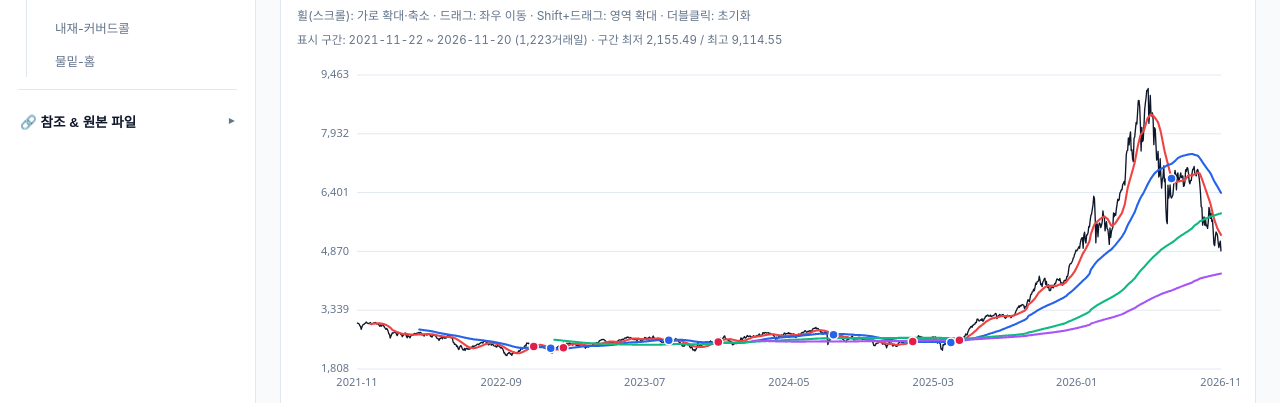
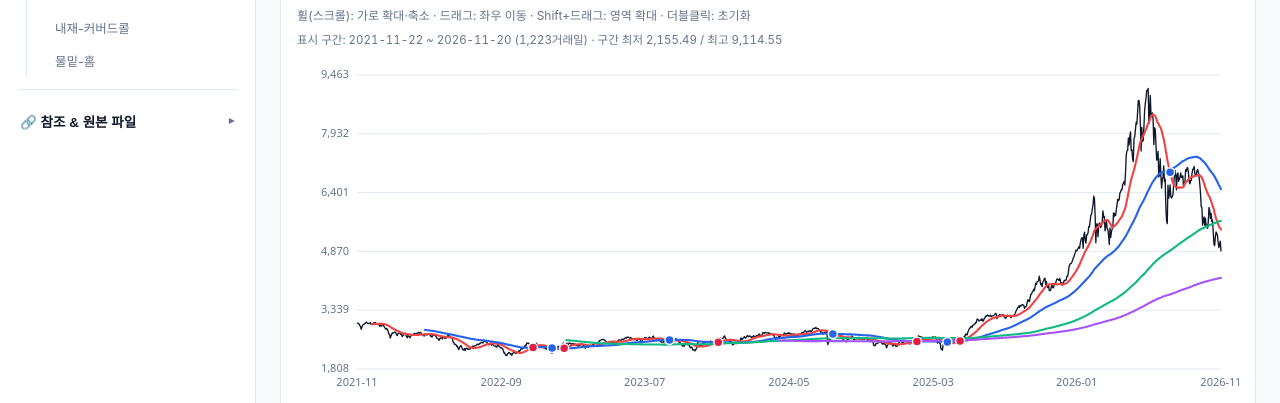
Before and after one commit to jjw9302/kospi-30d, a plain HTML site: page index.html in a window 1280 px wide. Shown: the part 329-732 px from the top of the page. Drawn offline with Linux system fonts and the light colour scheme.

Commit message:
fix: compute weekly MAs as smooth daily-rolling 5x trading-day SMAs (zero steps)

```diff
--- a/index.html
+++ b/index.html
@@ -739,53 +739,23 @@
       const dailyMas = {};
       for (const p of periods) dailyMas[p] = calcSMA(dCloses, p);
 
-      // Compute weekly MAs and linearly interpolate between consecutive week-end daily indices for silky smooth curves
-      const weekly = buildWeekly(asc);
-      const wCloses = weekly.map((w) => w.close);
-      const wRawMas = {};
-      for (const p of periods) wRawMas[p] = calcSMA(wCloses, p);
-
-      const dateToDailyIdx = new Map();
-      asc.forEach((d, idx) => dateToDailyIdx.set(d.date, idx));
-      const weekEndDailyIdxs = weekly.map((w) => dateToDailyIdx.get(w.date));
-
+      // Compute weekly MAs smoothly on daily closes (1 week = 5 trading days: 25/100/300/600d rolling SMA)
+      // This eliminates all weekly stair-steps and Friday kinks while matching weekly MA5/20/60/120
       const weeklyMas = {};
       for (const p of periods) {
-        const arr = new Array(asc.length).fill(null);
-        const pts = [];
-        for (let wi = 0; wi < weekly.length; wi++) {
-          const val = wRawMas[p][wi];
-          const di = weekEndDailyIdxs[wi];
-          if (val !== null && di !== undefined) pts.push({ di, val });
-        }
-        for (let k = 0; k < pts.length; k++) {
-          arr[pts[k].di] = pts[k].val;
-          if (k + 1 < pts.length) {
-            const a = pts[k], b = pts[k + 1];
-            const dist = b.di - a.di;
-            for (let di = a.di + 1; di < b.di; di++) {
-              const t = (di - a.di) / dist;
-              arr[di] = a.val + (b.val - a.val) * t;
-            }
-          }
-        }
-        weeklyMas[p] = arr;
+        weeklyMas[p] = calcSMA(dCloses, p * 5);
       }
 
-      // Weekly MA5 x MA20 crossover dates mapped to daily index
-      const crossDates = new Map();
-      const wm5 = wRawMas[5], wm20 = wRawMas[20];
-      for (let i = 1; i < weekly.length; i++) {
+      // Weekly MA5 x MA20 crossover markers directly at exact curve intersections
+      const weeklyCrosses = [];
+      const wm5 = weeklyMas[5], wm20 = weeklyMas[20];
+      for (let i = 1; i < asc.length; i++) {
         if (wm5[i - 1] === null || wm20[i - 1] === null || wm5[i] === null || wm20[i] === null) continue;
         const prevD = wm5[i - 1] - wm20[i - 1];
         const currD = wm5[i] - wm20[i];
-        if (prevD <= 0 && currD > 0) crossDates.set(weekly[i].date, "golden");
-        else if (prevD >= 0 && currD < 0) crossDates.set(weekly[i].date, "dead");
+        if (prevD <= 0 && currD > 0) weeklyCrosses.push({ idx: i, type: "golden" });
+        else if (prevD >= 0 && currD < 0) weeklyCrosses.push({ idx: i, type: "dead" });
       }
-      const weeklyCrosses = [];
-      asc.forEach((d, idx) => {
-        if (crossDates.has(d.date)) weeklyCrosses.push({ idx, type: crossDates.get(d.date) });
-      });
 
       cachedBase5y = { asc, dailyMas, weeklyMas, weeklyCrosses, periods };
       applyYearPreset(years5y, false);
```
